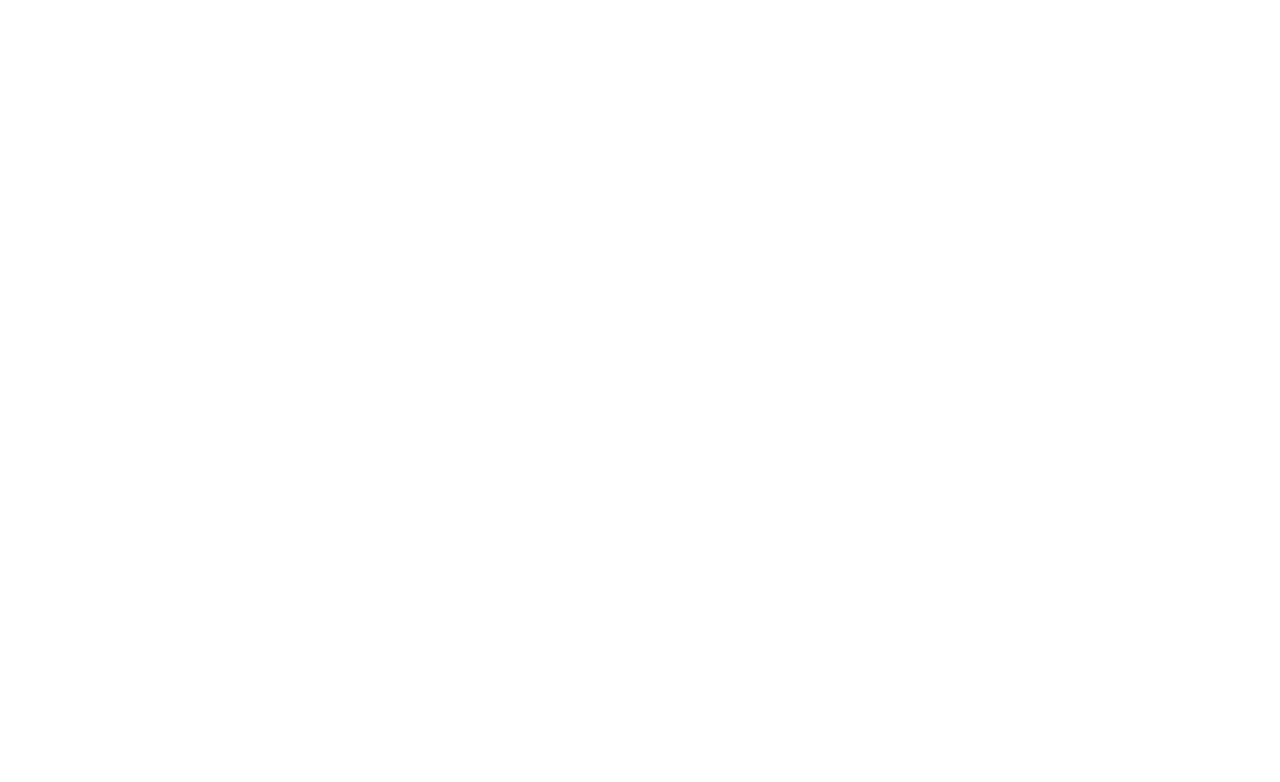
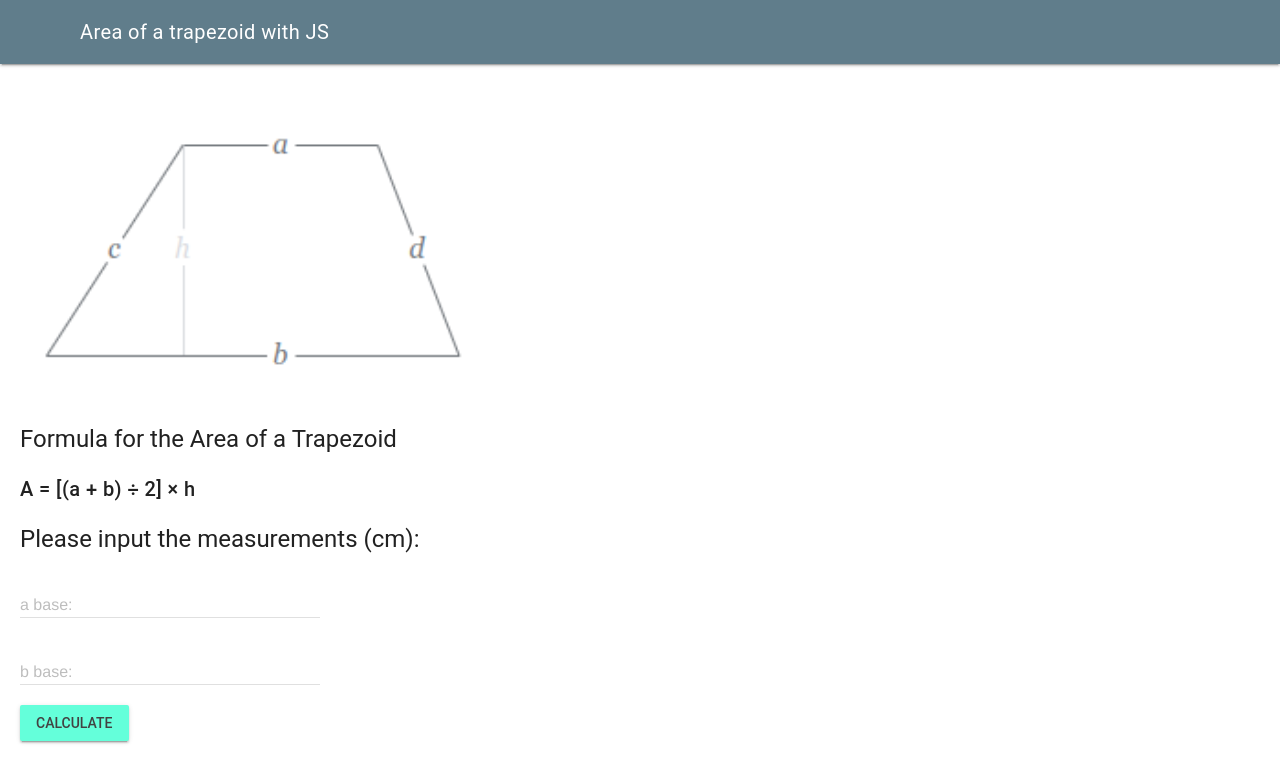
Before and after one commit to Kenny-Le-281/ICS2O-Unit3-01-HTML, a plain HTML site: page index.html in a window 1280 px wide. Drawn offline with nearby package versions, Linux system fonts and the light colour scheme.

Commit message:
added index.html

```diff
--- a/index.html
+++ b/index.html
@@ -1,5 +1,5 @@
 <!DOCTYPE html>
-<!-- ICS20-UnitX-YY-HTML-->
+<!-- ICS2O-Unit3-01-HTML-->
 <html lang="en-ca">
   <head>
     <meta charset="utf-8"
@@ -14,10 +14,50 @@
     <link rel="stylesheet" href="https://fonts.googleapis.com/icon?family=Material+Icons">
     <link rel="stylesheet" href="https://code.getmdl.io/1.3.0/material.blue_grey-teal.min.css" />
     <link rel="stylesheet" href="./css/style.css">
-    <title>Area, with JavaScript</title>
+    <title>Area of a trapezoid, with JavaScript</title>
   </head>
   <body>
     <script defer src="https://code.getmdl.io/1.3.0/material.min.js"></script>
     <script src="./js/script.js"></script>
+    <div class="mdl-layout mdl-js-layout mdl-layout--fixed-header">
+      <header class="mdl-layout__header">
+        <div class="mdl-layout__header-row">
+          <span class="mdl-layout-title">Area of a trapezoid with JS</span>
+        </div>
+      </header>
+      <main class="mdl-layout__content">
+        <img src="./img/trapezoid.png" alt="trapezoid" width="40%" height="auto" />
+        <h4>Formula for the Area of a Trapezoid</h4>
+        <h5>A = [(a + b) ÷ 2] × h</h5>
+        <h4>Please input the measurements (cm):</h4>
+        <!-- Numeric Textfield -->
+        <form action="#">
+          <div class="mdl-textfield mdl-js-textfield">
+            <input class="mdl-textfield__input" type="text" pattern="-?[0-9]*(\.[0-9]+)?" id="base-a-of-trapezoid">
+            <label class="mdl-textfield__label" for="base-a-of-trapezoid">a base:</label>
+            <span class="mdl-textfield__error">Input is not a number!</span>
+          </div>
+        </form>
+        <!-- Numeric Textfield -->
+        <form action="#">
+          <div class="mdl-textfield mdl-js-textfield">
+            <input class="mdl-textfield__input" type="text" pattern="-?[0-9]*(\.[0-9]+)?" id="base-b-of-trapezoid">
+            <label class="mdl-textfield__label" for="base-b-of-trapezoid">b base:</label>
+            <span class="mdl-textfield__error">Input is not a number!</span>
+          </div>
+        </form>
+        <!-- Raised button with ripple -->
+        <button class="mdl-button mdl-js-button mdl-button--raised mdl-js-ripple-effect mdl-button--accent" onclick="calculate()">
+          Calculate
+        </button>
+        <br>
+        <br>
+        <p>
+          <div id="answers">
+            <div id="area"></div>
+          </div>
+        </p>
+      </main>
+    </div>
   </body>
 </html>
```
Also changed, not shown: img/trapezoid.png (added), 1 other file.
